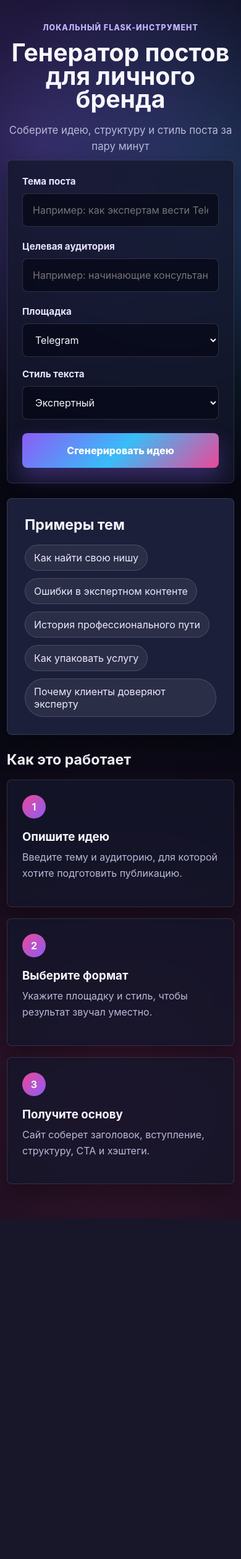
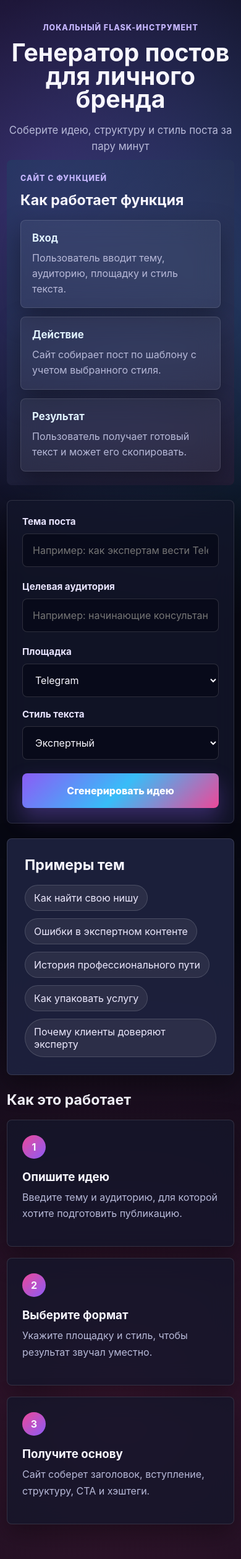
Before and after one commit to Nick442240/personal-brand-post-generator, a Flask app: page / in a window 390 px wide. Shown: the whole page at 62% size. Before the commit the page ends 1967 px from the top, so only its background shows below. Run offline with Flask 3, Linux system fonts and the light colour scheme.

Commit message:
Adapt generator for lesson 2 homework

```diff
--- a/app.py
+++ b/app.py
@@ -12,27 +12,71 @@ PLATFORM_HINTS = {
 
 STYLE_SETTINGS = {
     "Экспертный": {
-        "opening": "Разберите тему через опыт, факты и практические выводы.",
+        "title": "{topic}: что важно понять аудитории «{audience}»",
+        "opening": (
+            "Разберем тему спокойно и по делу. Для аудитории «{audience}» важно не просто узнать "
+            "о теме «{topic}», а понять, как применить это в реальной работе."
+        ),
+        "structure": [
+            "Кратко обозначьте проблему и почему она влияет на результат.",
+            "Дайте контекст: где чаще всего возникает эта ситуация.",
+            "Разберите 2-3 практических принципа без лишней теории.",
+            "Добавьте нейтральный пример без персональных данных.",
+            "Завершите выводом, который можно применить сразу.",
+        ],
         "cta": "Сохраните пост и используйте этот подход в ближайшей публикации.",
     },
     "Дружелюбный": {
-        "opening": "Покажите тему простым языком, будто объясняете ее хорошему знакомому.",
+        "title": "{topic}: как разобраться без лишнего напряжения",
+        "opening": (
+            "Давайте простыми словами. Если вы относитесь к аудитории «{audience}», тема «{topic}» "
+            "может казаться большой, но ее проще понять через несколько понятных шагов."
+        ),
+        "structure": [
+            "Начните с ситуации, в которой читатель может узнать себя.",
+            "Объясните тему простым языком, без сложных терминов.",
+            "Покажите, какую маленькую пользу можно получить уже сейчас.",
+            "Добавьте теплый пример или бытовую аналогию.",
+            "Задайте вопрос, чтобы читателю было легко откликнуться.",
+        ],
         "cta": "Напишите в комментариях, какая мысль оказалась самой полезной.",
     },
     "Продающий": {
-        "opening": "Сразу покажите проблему, ценность решения и следующий шаг для читателя.",
+        "title": "{topic}: как получить больше пользы без хаоса",
+        "opening": (
+            "У аудитории «{audience}» часто нет времени на долгие объяснения. Поэтому пост про "
+            "«{topic}» должен быстро показать проблему, ценность решения и понятный следующий шаг."
+        ),
+        "structure": [
+            "Назовите боль или потерю, которую читатель хочет избежать.",
+            "Покажите, какую конкретную пользу дает правильный подход.",
+            "Опишите короткий путь от проблемы к решению.",
+            "Добавьте аргумент доверия: опыт, наблюдение или мини-кейс без личных данных.",
+            "Завершите четким предложением действия.",
+        ],
         "cta": "Оставьте заявку или напишите в личные сообщения, если хотите разобрать это под вашу задачу.",
     },
     "Вдохновляющий": {
-        "opening": "Свяжите тему с личным ростом, переменами и маленькими действиями.",
+        "title": "{topic}: маленький шаг, который может многое изменить",
+        "opening": (
+            "Иногда именно тема «{topic}» помогает аудитории «{audience}» увидеть новую точку роста. "
+            "Не обязательно менять все сразу: достаточно начать с одного осознанного действия."
+        ),
+        "structure": [
+            "Начните с эмоционального наблюдения или сильной мысли.",
+            "Покажите, почему эта тема может стать точкой изменения.",
+            "Поддержите читателя: путь можно проходить постепенно.",
+            "Предложите 2-3 простых шага для первого движения вперед.",
+            "Закончите мотивирующим выводом и приглашением к действию.",
+        ],
         "cta": "Выберите один шаг из поста и попробуйте применить его уже сегодня.",
     },
 }
 
 
-def normalize_text(value, fallback):
+def normalize_text(value):
     cleaned = " ".join(value.strip().split())
-    return cleaned if cleaned else fallback
+    return cleaned
 
 
 def make_hashtag(text):
@@ -48,19 +92,12 @@ def generate_post(topic, audience, platform, style):
     platform_hint = PLATFORM_HINTS.get(platform, PLATFORM_HINTS["Telegram"])
     style_data = STYLE_SETTINGS.get(style, STYLE_SETTINGS["Экспертный"])
 
-    title = f"{topic}: как раскрыть тему для аудитории «{audience}»"
+    title = style_data["title"].format(topic=topic, audience=audience)
     intro = (
-        f"Этот пост можно начать с наблюдения: аудитории «{audience}» важно быстро понять, "
-        f"почему тема «{topic}» касается их работы, целей или повседневных решений. "
-        f"Для площадки {platform} лучше подать материал {platform_hint}."
+        f"{style_data['opening'].format(topic=topic, audience=audience)} "
+        f"Для площадки {platform} подайте материал {platform_hint}."
     )
-    structure = [
-        f"Зацепка: обозначьте знакомую ситуацию или боль, связанную с темой «{topic}».",
-        f"Контекст: объясните, почему это особенно важно для аудитории «{audience}».",
-        f"Польза: дайте 2-3 практических вывода, которые читатель сможет применить.",
-        f"Пример: добавьте короткий сценарий, кейс или личное наблюдение без персональных данных.",
-        "Финал: подведите к простому действию, вопросу или следующему шагу.",
-    ]
+    structure = style_data["structure"]
     cta = style_data["cta"]
     hashtags = [
         make_hashtag(topic),
@@ -70,7 +107,7 @@ def generate_post(topic, audience, platform, style):
     full_post = "\n\n".join(
         [
             title,
-            f"Вступление:\n{style_data['opening']} {intro}",
+            f"Вступление:\n{intro}",
             "Структура:\n"
             + "\n".join(
                 f"{index}. {item}" for index, item in enumerate(structure, start=1)
@@ -82,7 +119,7 @@ def generate_post(topic, audience, platform, style):
 
     return {
         "title": title,
-        "intro": f"{style_data['opening']} {intro}",
+        "intro": intro,
         "structure": structure,
         "cta": cta,
         "hashtags": hashtags,
@@ -99,14 +136,31 @@ def generate_post(topic, audience, platform, style):
 @app.route("/", methods=["GET", "POST"])
 def index():
     if request.method == "POST":
-        topic = normalize_text(request.form.get("topic", ""), "личный бренд")
-        audience = normalize_text(request.form.get("audience", ""), "начинающие эксперты")
+        topic = normalize_text(request.form.get("topic", ""))
+        audience = normalize_text(request.form.get("audience", ""))
         platform = request.form.get("platform", "Telegram")
         style = request.form.get("style", "Экспертный")
+
+        errors = []
+        if not topic:
+            errors.append("Введите тему поста, чтобы сайт мог собрать идею.")
+        if not audience:
+            errors.append("Введите целевую аудиторию, чтобы текст был точнее.")
+
+        form_data = {
+            "topic": topic,
+            "audience": audience,
+            "platform": platform,
+            "style": style,
+        }
+
+        if errors:
+            return render_template("index.html", errors=errors, form_data=form_data)
+
         result = generate_post(topic, audience, platform, style)
         return render_template("result.html", result=result)
 
-    return render_template("index.html")
+    return render_template("index.html", errors=[], form_data={})
 
 
 if __name__ == "__main__":
--- a/static/style.css
+++ b/static/style.css
@@ -90,6 +90,8 @@ h1 {
 .form-card,
 .side-panel,
 .steps article,
+.function-flow article,
+.input-grid article,
 .copy-panel,
 .result-card {
     border: 1px solid var(--line);
@@ -198,6 +217,7 @@ select option {
 }
 
 .side-panel h2,
+.function-block h2,
 .steps h2 {
     margin-bottom: 18px;
     font-size: 1.45rem;
@@ -221,6 +241,41 @@ select option {
 
 .steps {
     margin-top: 26px;
+}
+
+.function-block {
+    margin-bottom: 24px;
+    padding: clamp(22px, 3vw, 30px);
+    border-radius: 8px;
+    background:
+        linear-gradient(135deg, rgba(56, 189, 248, 0.12), rgba(236, 72, 153, 0.08)),
+        rgba(20, 23, 43, 0.34);
+}
+
+.function-flow {
+    display: grid;
+    grid-template-columns: repeat(3, minmax(0, 1fr));
+    gap: 14px;
+}
+
+.function-flow article,
+.input-grid article {
+    padding: 18px;
+    box-shadow: none;
+    background: rgba(255, 255, 255, 0.055);
+}
+
+.function-flow strong {
+    display: block;
+    margin-bottom: 10px;
+    color: #e0f2fe;
+    font-size: 1.05rem;
+}
+
+.function-flow p {
+    margin-bottom: 0;
+    color: var(--muted);
+    line-height: 1.55;
 }
 
 .steps-grid {
@@ -388,6 +485,8 @@ select option {
 
     .generator-layout,
     .field-grid,
+    .function-flow,
+    .input-grid,
     .steps-grid,
     .result-grid {
         grid-template-columns: 1fr;
@@ -396,6 +495,8 @@ select option {
     .form-card,
     .side-panel,
     .steps article,
+    .function-flow article,
+    .input-grid article,
     .copy-panel,
     .result-card {
         box-shadow: 0 16px 42px rgba(0, 0, 0, 0.36);
--- a/templates/index.html
+++ b/templates/index.html
@@ -16,35 +16,62 @@
             </div>
         </section>
 
+        <section class="function-block">
+            <p class="eyebrow">Сайт с функцией</p>
+            <h2>Как работает функция</h2>
+            <div class="function-flow">
+                <article>
+                    <strong>Вход</strong>
+                    <p>Пользователь вводит тему, аудиторию, площадку и стиль текста.</p>
+                </article>
+                <article>
+                    <strong>Действие</strong>
+                    <p>Сайт собирает пост по шаблону с учетом выбранного стиля.</p>
+                </article>
+                <article>
+                    <strong>Результат</strong>
+                    <p>Пользователь получает готовый текст и может его скопировать.</p>
+                </article>
+            </div>
+        </section>
+
         <section class="generator-layout">
             <form class="form-card" action="/" method="post">
+                {% if errors %}
+                    <div class="alert">
+                        {% for error in errors %}
+                            <p>{{ error }}</p>
+                        {% endfor %}
+                    </div>
+                {% endif %}
+
                 <label>
                     <span>Тема поста</span>
-                    <input type="text" name="topic" placeholder="Например: как экспертам вести Telegram" required>
+                    <input type="text" name="topic" value="{{ form_data.get('topic', '') }}" placeholder="Например: как экспертам вести Telegram">
                 </label>
 
                 <label>
                     <span>Целевая аудитория</span>
-                    <input type="text" name="audience" placeholder="Например: начинающие консультанты" required>
+                    <input type="text" name="audience" value="{{ form_data.get('audience', '') }}" placeholder="Например: начинающие консультанты">
                 </label>
 
                 <div class="field-grid">
                     <label>
                         <span>Площадка</span>
                         <select name="platform">
-                            <option>Telegram</option>
-                            <option>VK</option>
-                            <option>Блог</option>
+                            <option {% if form_data.get('platform') == 'Telegram' %}selected{% endif %}>Telegram</option>
+                            <option {% if form_data.get('platform') == 'VK' %}selected{% endif %}>VK</option>
+                            <option {% if form_data.get('platform') == 'Блог' %}selected{% endif %}>Блог</option>
                         </select>
                     </label>
 
                     <label>
                         <span>Стиль текста</span>
                         <select name="style">
-                            <option>Экспертный</option>
-                            <option>Дружелюбный</option>
-                            <option>Продающий</option>
-                            <option>Вдохновляющий</option>
+                            <option {% if form_data.get('style') == 'Экспертный' %}selected{% endif %}>Экспертный</option>
+                            <option {% if form_data.get('style') == 'Дружелюбный' %}selected{% endif %}>Дружелюбный</option>
+                            <option {% if form_data.get('style') == 'Продающий' %}selected{% endif %}>Продающий</option>
+                            <option {% if form_data.get('style') == 'Вдохновляющий' %}selected{% endif %}>Вдохновляющий</option>
                         </select>
                     </label>
                 </div>
```
Also changed, not shown: other parts of static/style.css (+59 -0 lines), templates/result.html (+42 -10 lines), voice.md (added, +32 -0 lines), README.md.
